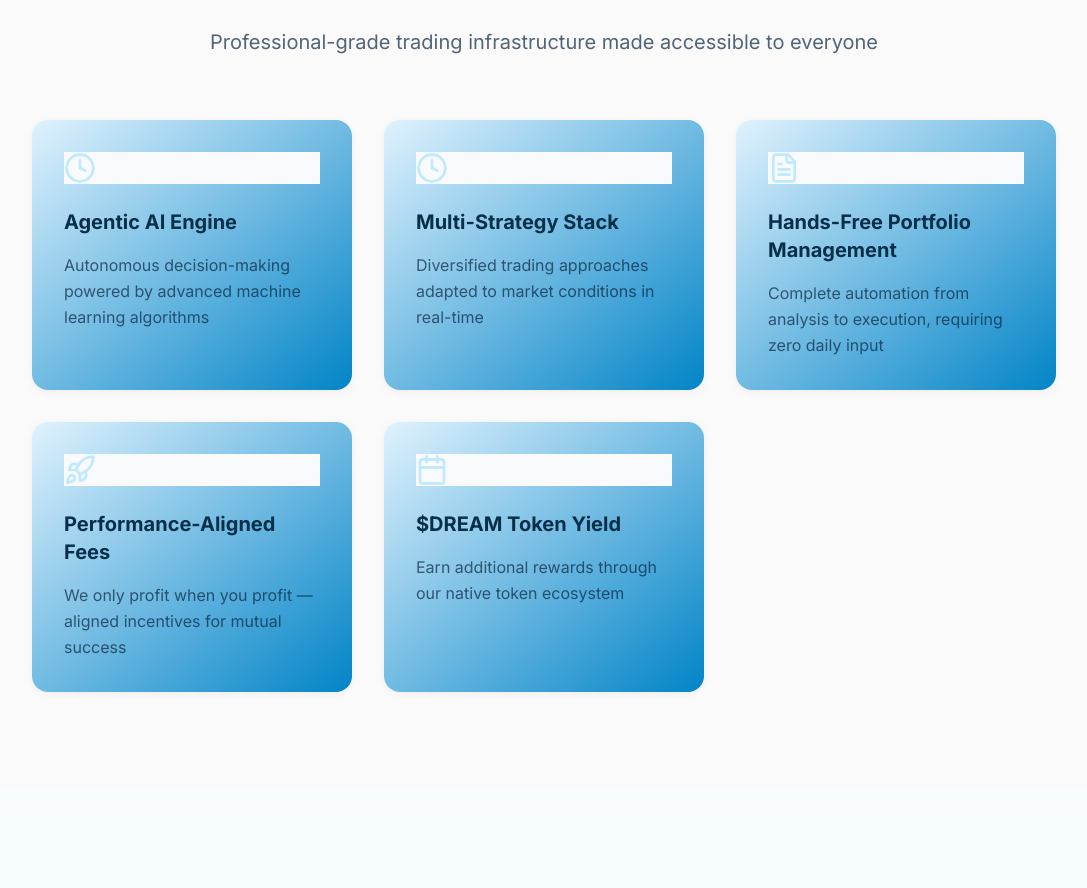
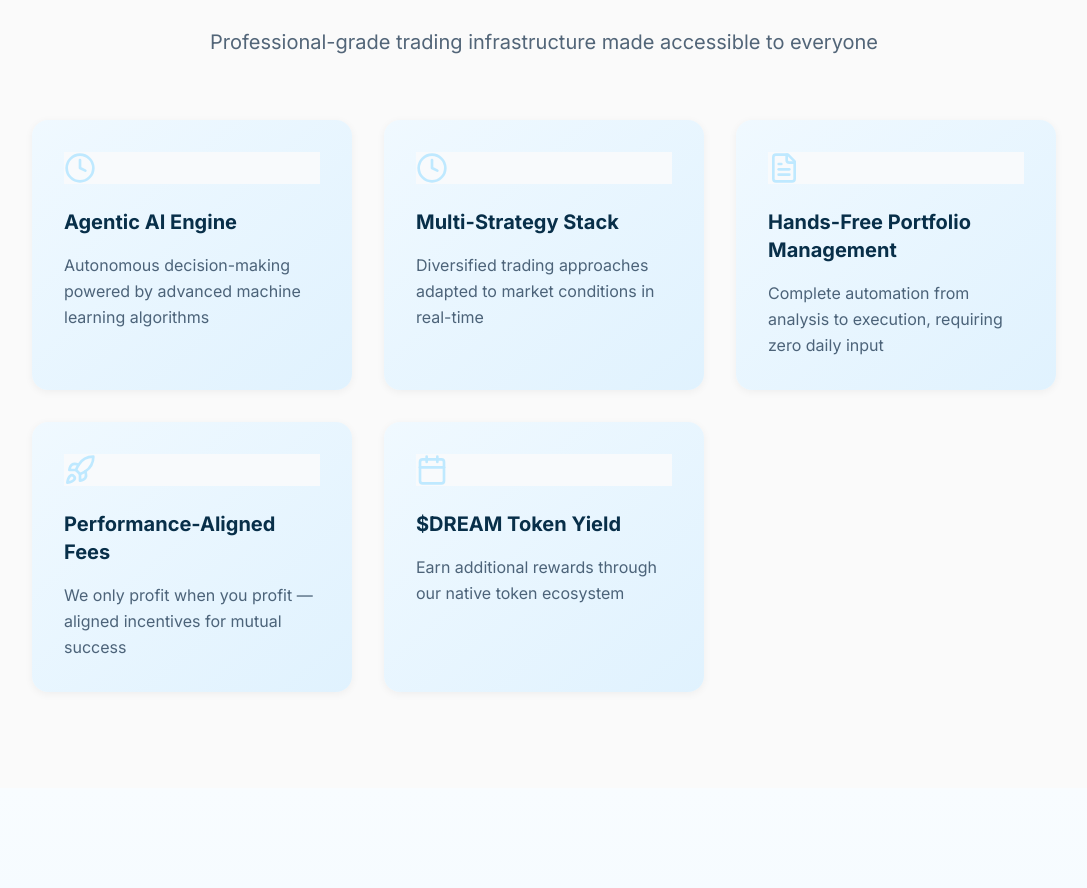
Before and after one commit to mardanova-alba/dream-sleep-waitlist, a React (Vite) app: page / in a window 1280 px wide. Shown: the part 1498-2386 px from the top of the page, without its empty margins (96-1183 px from the left). Built offline with nearby package versions, Linux system fonts and the light colour scheme.

Commit message:
Visual edit in Lovable
Edited UI in Lovable

```diff
--- a/src/components/SolutionSection.tsx
+++ b/src/components/SolutionSection.tsx
@@ -33,7 +33,7 @@ const SolutionSection = () => {
         </div>
 
         <div className="grid md:grid-cols-2 lg:grid-cols-3 gap-8 bg-transparent">
-          {solutions.map((solution, index) => <div key={index} className="group bg-gradient-to-br from-sky-100 to-sky-600 rounded-2xl p-8 card-shadow hover:shadow-[0_8px_24px_rgba(0,0,0,0.18)] transition-all duration-300 hover:-translate-y-2 ">
+          {solutions.map((solution, index) => <div key={index} className="group bg-gradient-to-br from-sky-50 to-sky-100 rounded-2xl p-8 card-shadow hover:shadow-[0_8px_24px_rgba(0,0,0,0.18)] transition-all duration-300 hover:-translate-y-2 ">
               <div className="text-brand-accent mb-6 group-hover:scale-110 transition-transform duration-300 bg-slate-50">
                 {solution.icon}
               </div>
```
